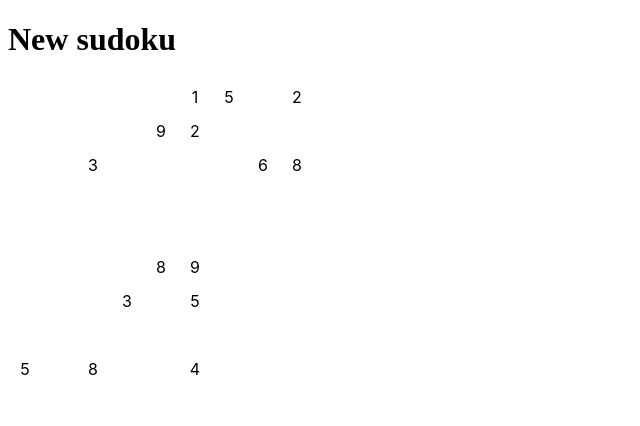
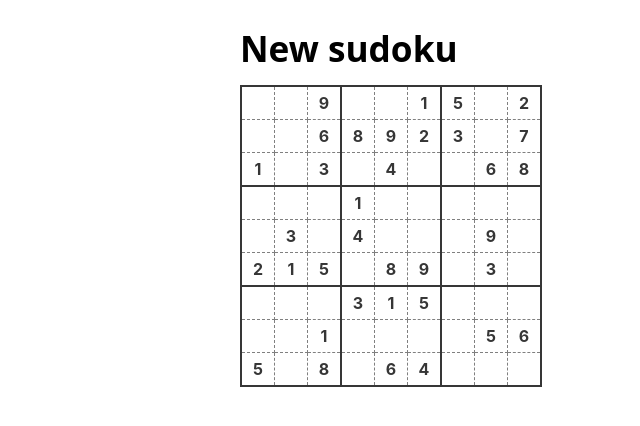
Before and after one commit to brmdv/sudoku-webapp, a Flask app: page /generate in a window 1280 px wide. Shown: the top 426 px of the page, without its empty margins (0-640 px from the left). Run offline with Flask 2, Linux system fonts and the light colour scheme.

Commit message:
update to Style html sudokus

```diff
--- a/app.py
+++ b/app.py
@@ -46,7 +46,10 @@ def solve():
         return Response(str(solved_sudoku), mimetype="text/plain")
     elif rformat == "html":
         return render_template(
-            "show_sudoku.j2", sudoku=solved_sudoku.as_list(), title="Solution"
+            "show_sudoku.j2",
+            sudoku=solved_sudoku.as_list(),
+            initials=[(x, y) for x, y in zip(*new_sudoku.get_filled_positions())],
+            title="Solution",
         )
     elif rformat == "pure_html":
         return render_template("render_sudoku.html", solved_sudoku.as_list())
@@ -65,7 +68,7 @@ def solve():
 @app.route("/generate")
 def generate_sudoku():
     try:
-        n = int(request.args.get("n", 15))
+        n = int(request.args.get("n", 35))
         assert n <= 81
         assert n >= 0
     except:
@@ -79,7 +82,10 @@ def generate_sudoku():
 
     elif rformat == "html":
         return render_template(
-            "show_sudoku.j2", sudoku=sud.as_list(), title="New sudoku"
+            "show_sudoku.j2",
+            sudoku=sud.as_list(),
+            initials=[(y, x) for x, y in zip(*sud.get_filled_positions())],
+            title="New sudoku",
         )
     elif rformat == "json":
         return jsonify(
--- a/static/sudoku.css
+++ b/static/sudoku.css
@@ -1,11 +1,39 @@
 table.sudoku {
     border-collapse: collapse;
+    width: initial;
+}
+
+table.sudoku tr {
+    background-color: initial;
 }
 
 table.sudoku td {
-    vertical-align: center;
+    vertical-align: middle;
     text-align: center;
     font-family: -apple-system, BlinkMacSystemFont, 'Segoe UI', Roboto, Oxygen, Ubuntu, Cantarell, 'Open Sans', 'Helvetica Neue', sans-serif;
     width: 2rem;
     height: 2rem;
+    padding: 0px;
+    border: dashed .2pt grey;
 }
+
+table.sudoku td.initial {
+    font-weight: bold;
+    /* background-color: rgb(231, 244, 248); */
+}
+
+table.sudoku td:first-child {
+    border-left: solid 2pt;
+}
+
+table.sudoku td:nth-child(3n) {
+    border-right: solid 2pt;
+}
+
+table.sudoku tr:first-child {
+    border-top: solid 2pt;
+}
+
+table.sudoku tr:nth-child(3n) td {
+    border-bottom: solid 2pt;
+}
--- a/sudoku.py
+++ b/sudoku.py
@@ -88,6 +88,9 @@ class Sudoku:
             for y in range(9)
         ]
 
+    def get_filled_positions(self):
+        return np.where(self.possibility_count() == 1)
+
 
 def solve(sudoku, depth=0, max_depth=None):
 
@@ -167,4 +170,5 @@ if __name__ == "__main__":
     # print(str(solved_vds))
 
     test_sudoku = generate(12)
+    print(test_sudoku.get_filled_positions())
     print(test_sudoku)
--- a/templates/index.html
+++ b/templates/index.html
@@ -46,7 +46,7 @@
     <p>There is also a naive sudoku generator. </p>
     <form action="/generate" method="GET">
         <label for="n_selector"># prefilled numbers</label>
-        <input type="number" value="12" min="1" max="81" name="n" id="n_selector">
+        <input type="number" value="25" min="1" max="81" name="n" id="n_selector">
         <label for="genformat">Format</label>
         <select name="format" id="genformat">
             <option value="text">Text</option>
--- a/templates/show_sudoku.j2
+++ b/templates/show_sudoku.j2
@@ -6,6 +6,7 @@
     <meta http-equiv="X-UA-Compatible" content="IE=edge">
     <meta name="viewport" content="width=device-width, initial-scale=1.0">
     <title>Sudoku</title>
+    <link rel="stylesheet" href="https://cdn.jsdelivr.net/npm/water.css@2/out/water.css">
     <link rel="stylesheet" type="text/css" href="{{ url_for('static', filename='sudoku.css') }}">
 </head>
 
--- a/templates/sudoku_render.html
+++ b/templates/sudoku_render.html
@@ -3,7 +3,7 @@
     {% set outer_loop = loop %}
     <tr>
         {% for col in row %}
-        <td {{ outer_loop.index * loop.index }}>{{ col if col!=0 else '' }}</td>
+        <td {{ 'class=initial' if (loop.index0, outer_loop.index0 ) in initials else '' }}>{{ col if col!=0 else '' }}</td>
         {% endfor %}
     </tr>
     {% endfor %}
```
